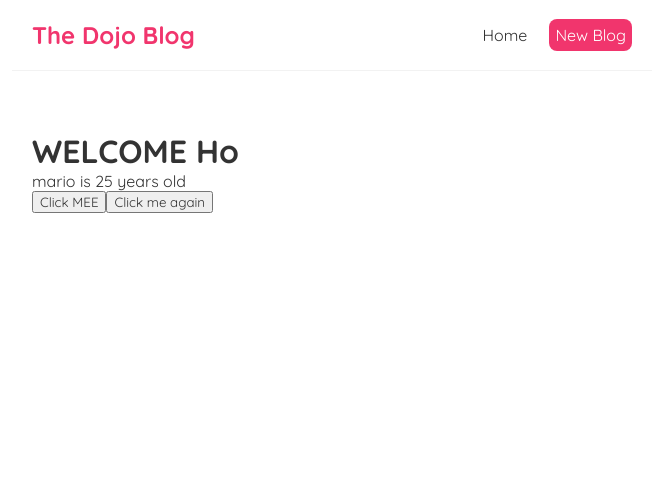
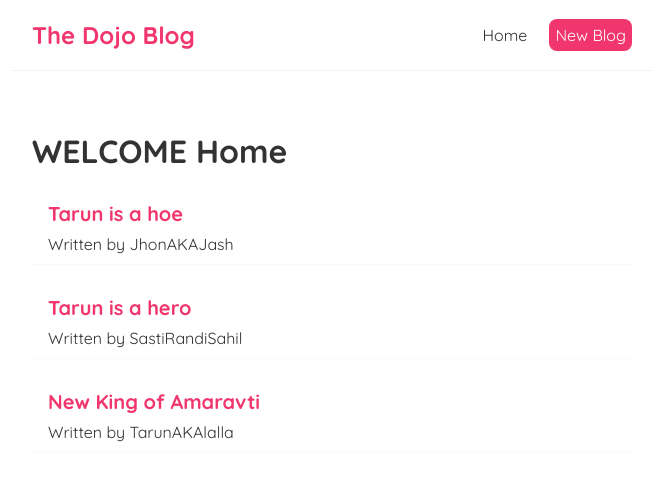
Before and after one commit to kaustubhKVS/learn_FARM_stack, a React (Create React App) app: page / in a window 1280 px wide. Shown: the top 480 px of the page, without its empty margins (308-971 px from the left). Built offline with nearby package versions, Linux system fonts and the light colour scheme.

Commit message:
video 10 list iteration

```diff
--- a/src/Home.js
+++ b/src/Home.js
@@ -1,27 +1,24 @@
 import { useState } from "react";
 
 const Home = () => {
+    const [blogs, setBlogs] = useState([
 
-    const [name, setName] = useState('mario');
-    const [age, setAge] = useState(25);
+            {title:'Tarun is a hoe', body:'Tarun has 69 chicks in reserve', author:'JhonAKAJash', id:1 },
+            {title:'Tarun is a hero', body:'Tarun saved me in reserve', author:'SastiRandiSahil', id:2 },
+            {title:'New King of Amaravti', body:'Sindhi by Blood, Amaravti by heart', author:'TarunAKAlalla', id:3 }
 
-    const handleClick = (e) => {
-        setName('luigi');
-        setAge(30)
-        console.log('hello, Ninjas', e)
-    }
-
-const handleClickAgain = (name, e) => {
-    console.log('hello ' + name, e.target);
-}
+    ]);
 
     return (
 
         <div className="home">
-            <h1>WELCOME Ho</h1>
-            <p>{name} is {age} years old</p>
-            <button onClick={handleClick} >Click MEE</button>
-            <button onClick={(e) => handleClickAgain('mario', e)}>Click me again</button>
+            <h1>WELCOME Home</h1>
+                {blogs.map((blog) => (
+                    <div className="blog-preview" key={blog.id}>
+                        <h2>{ blog.title }</h2>
+                        <p>Written by {blog.author}</p>
+                    </div>
+            ))}
         </div>
 
      );
--- a/src/index.css
+++ b/src/index.css
@@ -33,3 +33,17 @@
   margin: 40px auto;
   padding: 20px;
 }
+
+.blog-preview {
+  padding: 10px 16px;
+  margin: 20px 0;
+  border-bottom: 1px solid #fafafa;
+}
+.blog-preview:hover {
+  box-shadow: 1px 3px 5px rgba(0,0,0,0.1);
+}
+.blog-preview h2 {
+  font-size: 20px;
+  color: #f1356d;
+  margin-bottom: 8px;
+}
```
